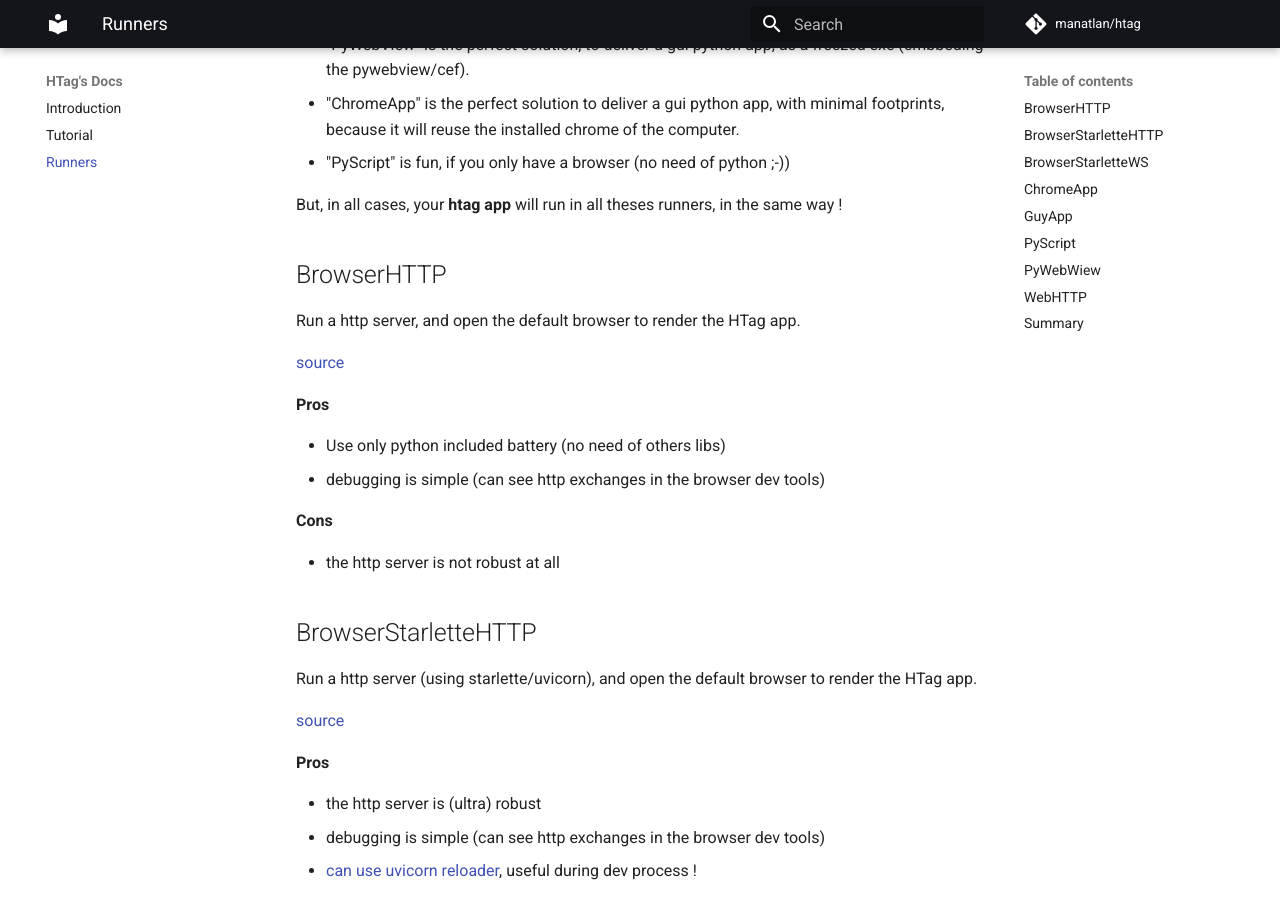
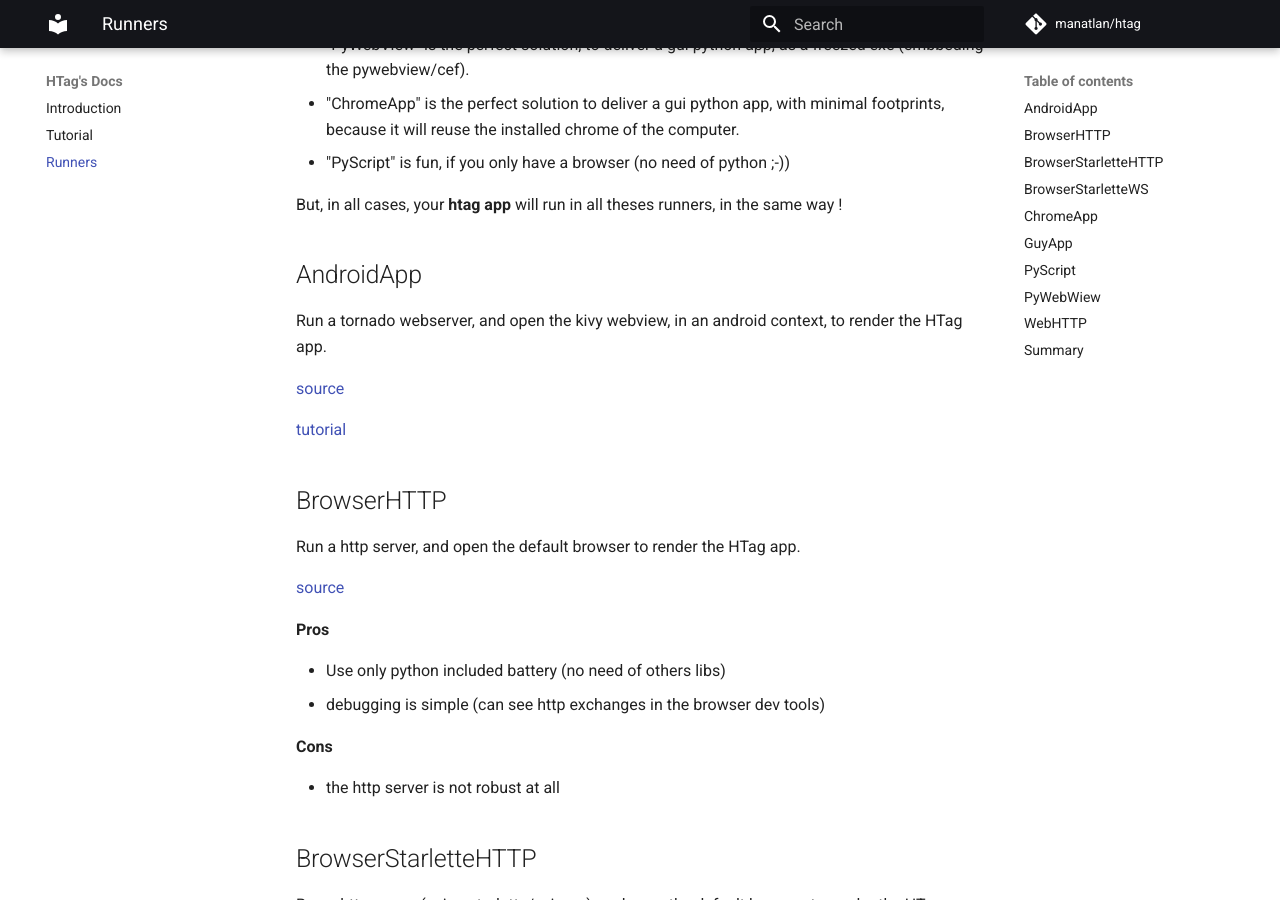
Before and after one commit to manatlan/htag, an MkDocs documentation site: the page built from docs/runners.md, in a window 1280 px wide and 900 px high, scrolled down 375 px. Built offline with MkDocs 1.6.1 and Material for MkDocs 9.7.7, drawn with Linux system fonts in a browser that asks for light colours; comment, search, counter and statistics services are not loaded.

Commit message:
Update runners.md

```diff
--- a/docs/runners.md
+++ b/docs/runners.md
@@ -11,6 +11,13 @@ For example :
  * "PyScript" is fun, if you only have a browser (no need of python ;-))
 
 But, in all cases, your **htag app** will run in all theses runners, in the same way !
+
+## AndroidApp
+Run a tornado webserver, and open the kivy webview, in an android context, to render the HTag app.
+
+[source](https://github.com/manatlan/htag/blob/main/htag/runners/androidapp.py)
+
+[tutorial](https://github.com/manatlan/htagapk)
 
 ## BrowserHTTP
 Run a http server, and open the default browser to render the HTag app.
```
